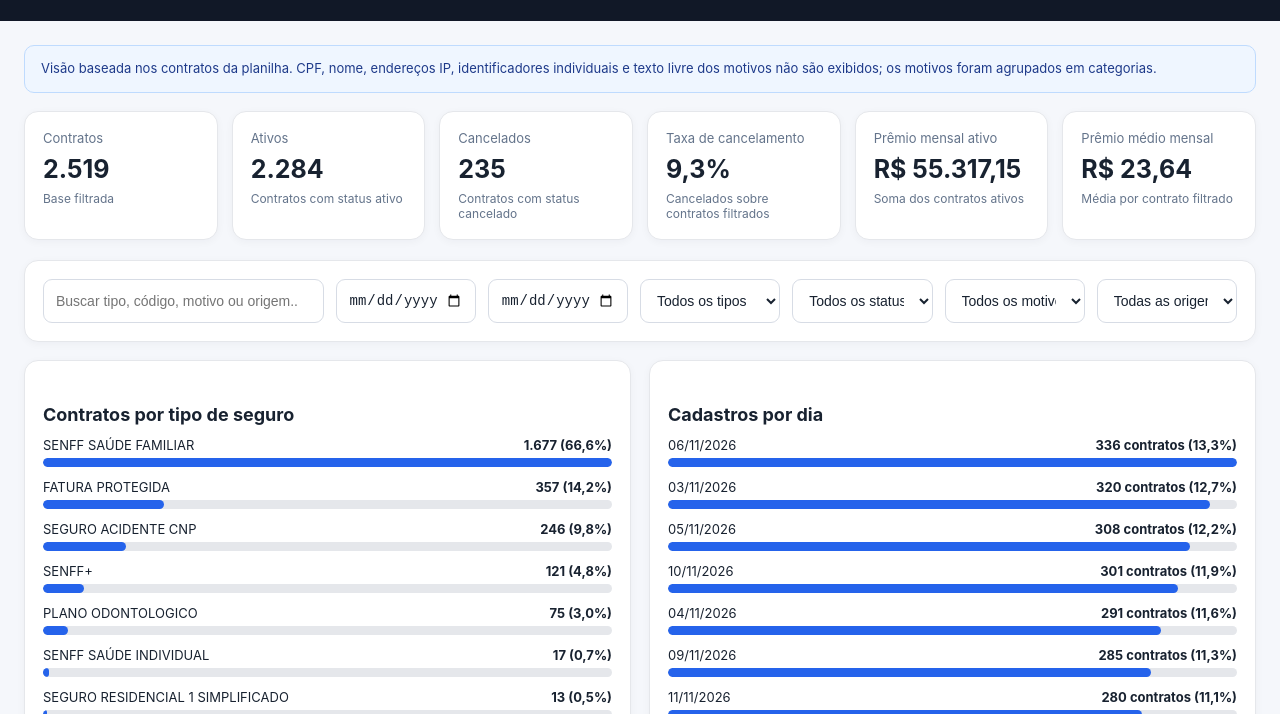
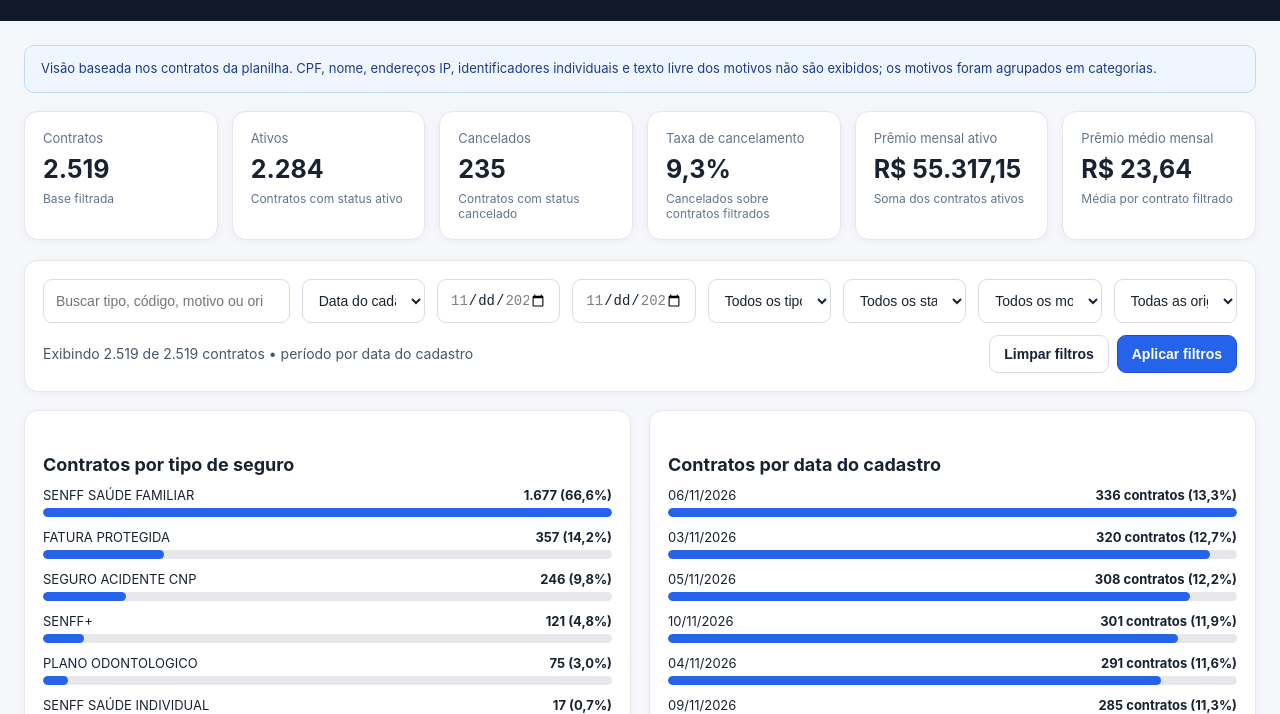
Before and after one commit to tiozaojose/Case-Senff, a plain HTML site: page index.html in a window 1280 px wide. Shown: the part 86-800 px from the top of the page. Drawn offline with Linux system fonts and the light colour scheme.

Commit message:
Torna filtros do dashboard dinamicos
Co-authored-by: Copilot <223556219+Copilot@users.noreply.github.com>

```diff
--- a/index.html
+++ b/index.html
@@ -18,8 +18,10 @@ header p { margin:0; color:#cbd5e1; }
 .kpi-label { color:#64748b; font-size:13px; margin-bottom:8px; }
 .kpi-value { font-size:25px; font-weight:750; }
 .kpi-sub { margin-top:7px; font-size:12px; color:#64748b; }
-.filters { display:grid; grid-template-columns:2fr repeat(6,1fr); gap:12px; }
+.filters { display:grid; grid-template-columns:2fr repeat(7,1fr); gap:12px; }
 input,select { width:100%; min-width:0; padding:12px; border:1px solid #d7dce5; border-radius:9px; background:white; font-size:14px; color:#182230; }
+button { padding:10px 14px; border:1px solid #d7dce5; border-radius:9px; background:white; color:#182230; font-size:14px; font-weight:600; cursor:pointer; }
+button[type="submit"] { border-color:#1d4ed8; background:#2563eb; color:white; }
 .grid { display:grid; grid-template-columns:1fr 1fr; gap:18px; margin-top:18px; }
 .section-title { display:flex; justify-content:space-between; align-items:center; gap:12px; margin:25px 0 10px; }
 .section-title h2 { font-size:18px; margin:0; }
@@ -43,6 +45,8 @@ footer { text-align:center; color:#94a3b8; font-size:12px; padding:30px; }
 @media(max-width:1100px) { .kpis{grid-template-columns:repeat(3,1fr)} .filters{grid-template-columns:repeat(3,1fr)} }
 @media(max-width:700px) { header { padding:20px 16px; } .kpis{grid-template-columns:repeat(2,1fr)} .filters{grid-template-columns:1fr 1fr} .grid{grid-template-columns:1fr} .container{padding:12px} }
 @media(max-width:420px) { .kpis{grid-template-columns:1fr} .filters{grid-template-columns:1fr} }
+.filter-actions { display:flex; justify-content:space-between; align-items:center; gap:12px; margin-top:12px; }
+.filter-buttons { display:flex; gap:8px; }
 </style>
 </head>
 <body>
@@ -70,17 +74,25 @@ footer { text-align:center; color:#94a3b8; font-size:12px; padding:30px; }
     <div class="card"><div class="kpi-label">Prêmio médio mensal</div><div class="kpi-value" id="kpiAveragePremium">R$ 0</div><div class="kpi-sub">Média por contrato filtrado</div></div>
   </section>
 
-  <section class="card" aria-label="Filtros">
+  <form id="filtersForm" class="card" aria-label="Filtros">
     <div class="filters">
-      <input id="search" type="search" placeholder="Buscar tipo, código, motivo ou origem..." aria-label="Buscar contratos" oninput="render()">
-      <input id="dateFrom" type="date" aria-label="Data inicial do cadastro" onchange="render()">
-      <input id="dateTo" type="date" aria-label="Data final do cadastro" onchange="render()">
-      <select id="productFilter" aria-label="Filtrar por tipo de seguro" onchange="render()"><option value="">Todos os tipos</option></select>
-      <select id="statusFilter" aria-label="Filtrar por status" onchange="render()"><option value="">Todos os status</option><option value="A">Ativos</option><option value="C">Cancelados</option></select>
-      <select id="reasonFilter" aria-label="Filtrar por motivo de cancelamento" onchange="render()"><option value="">Todos os motivos</option></select>
-      <select id="originFilter" aria-label="Filtrar por origem" onchange="render()"><option value="">Todas as origens</option></select>
+      <input id="search" type="search" placeholder="Buscar tipo, código, motivo ou origem..." aria-label="Buscar contratos">
+      <select id="dateField" aria-label="Campo de data"><option value="createdAt">Data do cadastro</option><option value="cancelledAt">Data do cancelamento</option></select>
+      <input id="dateFrom" type="date" aria-label="Data inicial" title="Data inicial">
+      <input id="dateTo" type="date" aria-label="Data final" title="Data final">
+      <select id="productFilter" aria-label="Filtrar por tipo de seguro"><option value="">Todos os tipos</option></select>
+      <select id="statusFilter" aria-label="Filtrar por status"><option value="">Todos os status</option></select>
+      <select id="reasonFilter" aria-label="Filtrar por motivo de cancelamento"><option value="">Todos os motivos</option></select>
+      <select id="originFilter" aria-label="Filtrar por origem"><option value="">Todas as origens</option></select>
     </div>
-  </section>
+    <div class="filter-actions">
+      <span id="filterMessage" class="insight" role="status" aria-live="polite"></span>
+      <div class="filter-buttons">
+        <button id="clearFilters" type="reset">Limpar filtros</button>
+        <button type="submit">Aplicar filtros</button>
+      </div>
+    </div>
+  </form>
 
   <section class="grid" aria-label="Análises da base">
     <div class="card">
@@ -88,7 +100,7 @@ footer { text-align:center; color:#94a3b8; font-size:12px; padding:30px; }
       <div id="productChart"></div>
     </div>
     <div class="card">
-      <div class="section-title"><h2>Cadastros por dia</h2></div>
+      <div class="section-title"><h2 id="dailyChartTitle">Contratos por data selecionada</h2></div>
       <div id="dailyChart"></div>
     </div>
     <div class="card">
@@ -117,7 +129,7 @@ footer { text-align:center; color:#94a3b8; font-size:12px; padding:30px; }
 
 <footer>Dados tratados localmente no navegador • Motivos apresentados em categorias agrupadas</footer>
 
-<script src="dashboard-data.js?v=20261113-1452" onerror="document.getElementById('loadError').hidden = false"></script>
+<script src="dashboard-data.js?v=20261113-1520" onerror="document.getElementById('loadError').hidden = false"></script>
 <script>
 window.addEventListener('error', event => {
   if (event.target === window || event.target.tagName === 'SCRIPT') {
@@ -131,6 +143,10 @@ if (!dashboardData || !Array.isArray(dashboardData.contracts)) {
   throw new Error('Dashboard data is missing or incompatible.');
 }
 const contracts = dashboardData.contracts;
+const dateLabels = {
+  createdAt: 'Data do cadastro',
+  cancelledAt: 'Data do cancelamento'
+};
 
 function escapeHTML(value) {
   return String(value ?? '').replace(/[&<>"']/g, char => ({
@@ -156,31 +172,60 @@ function formatDate(value) {
   return year && month && day ? `${day}/${month}/${year}` : value;
 }
 
-function addOptions(selectId, values) {
-  const select = document.getElementById(selectId);
-  [...new Set(values.filter(Boolean))]
-    .sort((a, b) => a.localeCompare(b, 'pt-BR'))
-    .forEach(value => select.add(new Option(value, value)));
+function updateDateBounds() {
+  const dateField = document.getElementById('dateField').value;
+  const availableDates = contracts.map(row => row[dateField]).filter(Boolean).sort();
+  const minDate = availableDates[0] || '';
+  const maxDate = availableDates.at(-1) || '';
+  const dateFrom = document.getElementById('dateFrom');
+  const dateTo = document.getElementById('dateTo');
+  dateFrom.min = minDate;
+  dateFrom.max = maxDate;
+  dateTo.min = minDate;
+  dateTo.max = maxDate;
+  dateFrom.setAttribute('aria-label', `Data inicial — ${dateLabels[dateField]}`);
+  dateTo.setAttribute('aria-label', `Data final — ${dateLabels[dateField]}`);
 }
 
-function filteredContracts() {
+function filteredContracts(excludedFilter = '') {
   const search = document.getElementById('search').value.trim().toLocaleLowerCase('pt-BR');
   const from = document.getElementById('dateFrom').value;
   const to = document.getElementById('dateTo').value;
-  const product = document.getElementById('productFilter').value;
-  const status = document.getElementById('statusFilter').value;
-  const reason = document.getElementById('reasonFilter').value;
-  const origin = document.getElementById('originFilter').value;
+  const dateField = document.getElementById('dateField').value;
+  const filters = {
+    product: document.getElementById('productFilter').value,
+    status: document.getElementById('statusFilter').value,
+    reason: document.getElementById('reasonFilter').value,
+    origin: document.getElementById('originFilter').value
+  };
+  if (from && to && from > to) return [];
 
   return contracts.filter(row => {
     const searchable = [row.product, row.code, row.reason, row.origin].join(' ').toLocaleLowerCase('pt-BR');
+    const rowDate = row[dateField];
     return (!search || searchable.includes(search))
-      && (!from || row.createdAt >= from)
-      && (!to || row.createdAt <= to)
-      && (!product || row.product === product)
-      && (!status || row.status === status)
-      && (!reason || row.reason === reason)
-      && (!origin || row.origin === origin);
+      && (!from || (rowDate && rowDate >= from))
+      && (!to || (rowDate && rowDate <= to))
+      && Object.entries(filters).every(([field, value]) => field === excludedFilter || !value || row[field] === value);
+  });
+}
+
+function refreshFilterOptions() {
+  const filters = [
+    { id: 'productFilter', field: 'product', placeholder: 'Todos os tipos' },
+    { id: 'statusFilter', field: 'status', placeholder: 'Todos os status', labels: { A: 'Ativos', C: 'Cancelados' } },
+    { id: 'reasonFilter', field: 'reason', placeholder: 'Todos os motivos' },
+    { id: 'originFilter', field: 'origin', placeholder: 'Todas as origens' }
+  ];
+
+  filters.forEach(({ id, field, placeholder, labels = {} }) => {
+    const select = document.getElementById(id);
+    const selected = select.value;
+    const values = [...new Set(filteredContracts(field).map(row => row[field]).filter(Boolean))]
+      .sort((a, b) => a.localeCompare(b, 'pt-BR'));
+    select.replaceChildren(new Option(placeholder, ''));
+    values.forEach(value => select.add(new Option(labels[value] || value, value)));
+    select.value = values.includes(selected) ? selected : '';
   });
 }
 
@@ -197,6 +242,8 @@ function renderBars(elementId, counts, total, formatter = value => value.toLocal
 }
 
 function render() {
+  updateDateBounds();
+  refreshFilterOptions();
   const rows = filteredContracts();
   const active = rows.filter(row => row.status === 'A');
   const cancelled = rows.filter(row => row.status === 'C');
@@ -210,24 +257,33 @@ function render() {
   document.getElementById('kpiActivePremium').textContent = money(activePremium);
   document.getElementById('kpiAveragePremium').textContent = money(rows.length ? totalPremium / rows.length : 0);
   document.getElementById('rowCount').textContent = `${rows.length.toLocaleString('pt-BR')} registros`;
+  const dateField = document.getElementById('dateField').value;
+  const from = document.getElementById('dateFrom').value;
+  const to = document.getElementById('dateTo').value;
+  document.getElementById('filterMessage').textContent = from && to && from > to
+    ? 'A data inicial precisa ser anterior ou igual à data final.'
+    : `Exibindo ${rows.length.toLocaleString('pt-BR')} de ${contracts.length.toLocaleString('pt-BR')} contratos • período por ${dateLabels[dateField].toLocaleLowerCase('pt-BR')}`;
 
   const products = {};
   const days = {};
   const reasons = {};
   rows.forEach(row => {
     products[row.product] = (products[row.product] || 0) + 1;
-    days[row.createdAt] = (days[row.createdAt] || 0) + 1;
+    if (row[dateField]) days[row[dateField]] = (days[row[dateField]] || 0) + 1;
     if (row.status === 'C') reasons[row.reason || 'Não informado'] = (reasons[row.reason || 'Não informado'] || 0) + 1;
   });
   renderBars('productChart', products, rows.length);
-  renderBars('dailyChart', days, rows.length, value => `${value.toLocaleString('pt-BR')} contratos`, formatDate);
+  const datedRows = Object.values(days).reduce((sum, count) => sum + count, 0);
+  document.getElementById('dailyChartTitle').textContent = `Contratos por ${dateLabels[dateField].toLocaleLowerCase('pt-BR')}`;
+  renderBars('dailyChart', days, datedRows, value => `${value.toLocaleString('pt-BR')} contratos`, formatDate);
   renderBars('reasonChart', reasons, cancelled.length);
 
+  const selectedDates = rows.map(row => row[dateField]).filter(Boolean).sort();
   const period = rows.length
-    ? `${formatDate(rows.map(row => row.createdAt).sort()[0])} a ${formatDate(rows.map(row => row.createdAt).sort().at(-1))}`
+    ? `${formatDate(selectedDates[0])} a ${formatDate(selectedDates.at(-1))}`
     : 'sem período';
   document.getElementById('selectionInsight').innerHTML = `
-    <p>Período dos cadastros na seleção: <strong>${period}</strong>.</p>
+    <p>Período de ${dateLabels[dateField].toLocaleLowerCase('pt-BR')} na seleção: <strong>${period}</strong>.</p>
     <p>Prêmio mensal ativo: <strong>${money(activePremium)}</strong> em ${active.length.toLocaleString('pt-BR')} contrato(s).</p>
     <p>Cancelamentos: <strong>${cancelled.length.toLocaleString('pt-BR')}</strong> de ${rows.length.toLocaleString('pt-BR')} contratos (${percentage(rows.length ? cancelled.length / rows.length * 100 : 0)}).</p>
     <p>As categorias de motivo são agrupamentos de texto livre e não reproduzem a descrição original.</p>
@@ -250,9 +306,31 @@ function render() {
 const createdDates = contracts.map(row => row.createdAt).sort();
 document.getElementById('periodLabel').textContent =
   `Cadastros de ${formatDate(createdDates[0])} a ${formatDate(createdDates.at(-1))} • extração em ${formatDate(dashboardData.snapshotDate)}`;
-addOptions('productFilter', contracts.map(row => row.product));
-addOptions('reasonFilter', contracts.filter(row => row.status === 'C').map(row => row.reason));
-addOptions('originFilter', contracts.map(row => row.origin));
+document.getElementById('filtersForm').addEventListener('submit', event => {
+  event.preventDefault();
+  render();
+});
+document.getElementById('filtersForm').addEventListener('reset', () => {
+  requestAnimationFrame(() => {
+    updateDateBounds();
+    render();
+  });
+});
+document.getElementById('search').addEventListener('input', render);
+['dateFrom', 'dateTo'].forEach(id => {
+  const input = document.getElementById(id);
+  input.addEventListener('input', render);
+  input.addEventListener('change', render);
+});
+['dateField', 'productFilter', 'statusFilter', 'reasonFilter', 'originFilter']
+  .forEach(id => document.getElementById(id).addEventListener('change', () => {
+    if (id === 'dateField') {
+      document.getElementById('dateFrom').value = '';
+      document.getElementById('dateTo').value = '';
+    }
+    render();
+  }));
+updateDateBounds();
 render();
 </script>
 </body>
```
Also changed, not shown: 1 other file.
